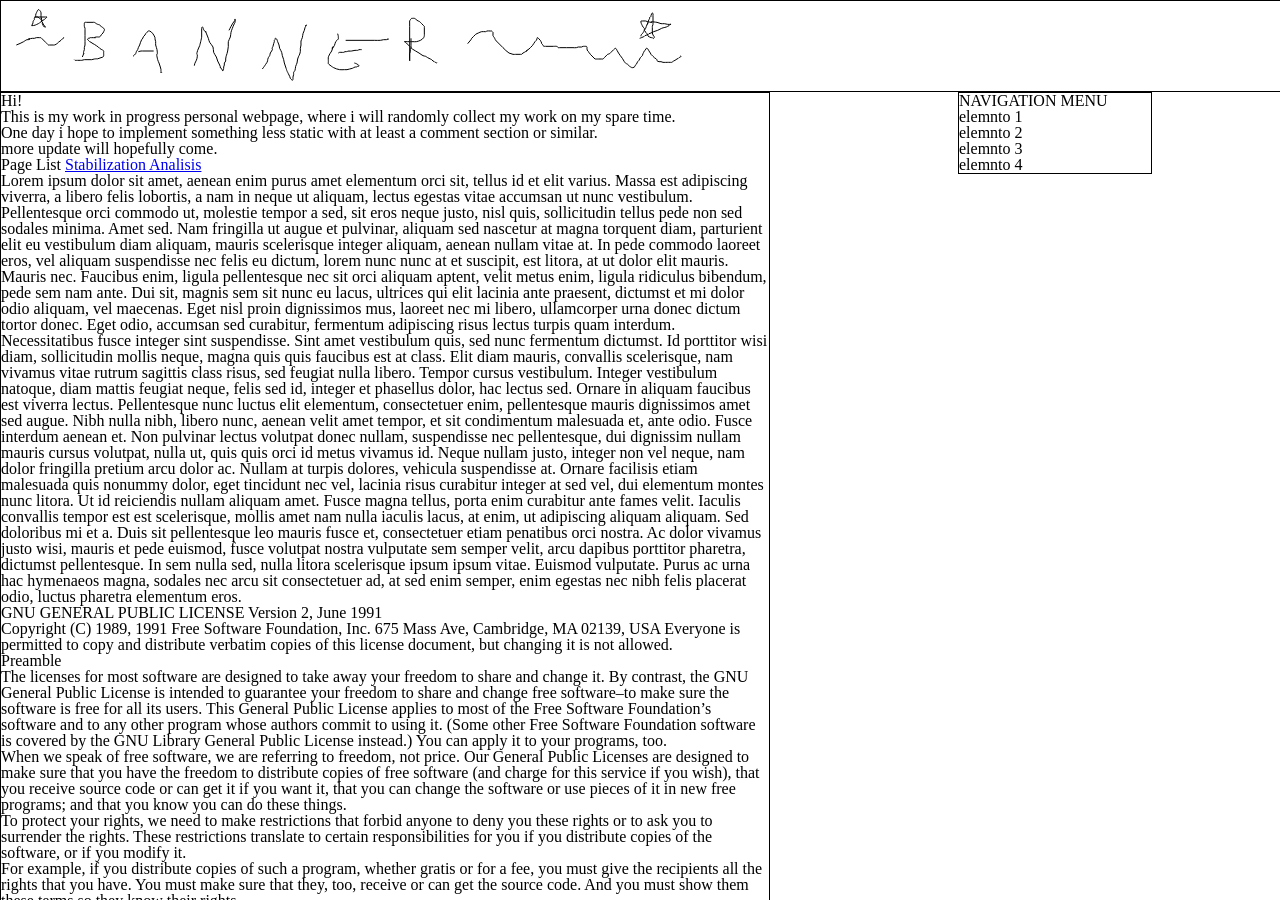
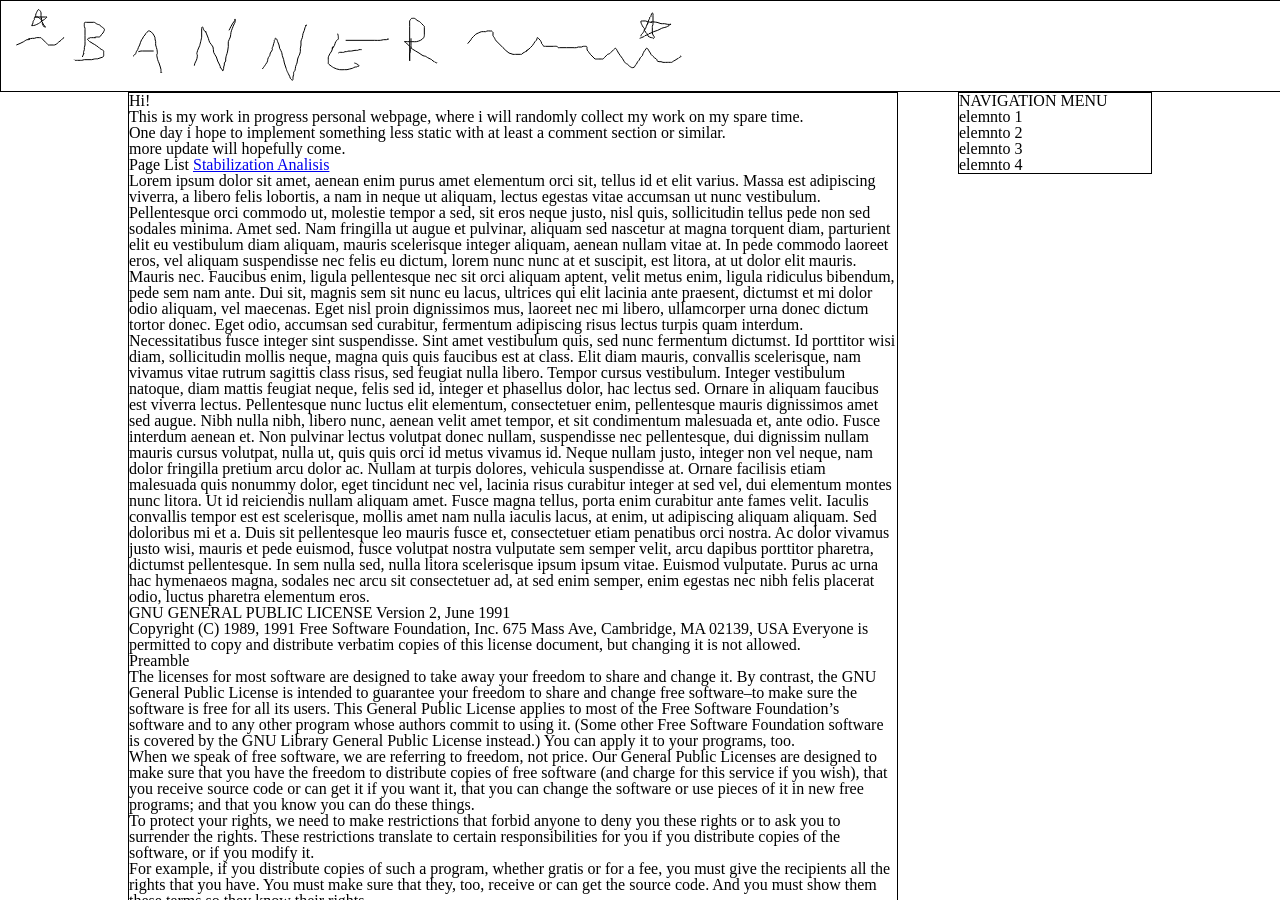
Before and after one commit to MauroMombelli/mauromombelli.github.io, a Jekyll site: the page built from index.md, in a window 1280 px wide. Built offline with Jekyll 4.4.1, drawn with Linux system fonts in a browser that asks for light colours.

Commit message:
fixing design

```diff
--- a/_includes/header.html
+++ b/_includes/header.html
@@ -7,7 +7,7 @@
     <div id='upper-banner' style="width:100%;border:1px solid black;">
         <img src="{{ site.baseurl }}/images/banner.svg">
     </div>
-    <div id='navbar' style="position:fixed;right:10%;width:15%;border:1px solid black;">
+    <div id='navbar'  style="position:fixed;right:10%;width:15%;border:1px solid black;">
         NAVIGATION MENU
         <ul>
             <li>elemnto 1</li>
@@ -16,4 +16,4 @@
             <li>elemnto 4</li>
         <ul>
     </div>
-    <div id='content' style="position:absolute;width:60%;margin:0 auto;border:1px solid black;">
+    <div id='content' style="position:absolute;left:10%;width:60%;border:1px solid black;">
```
